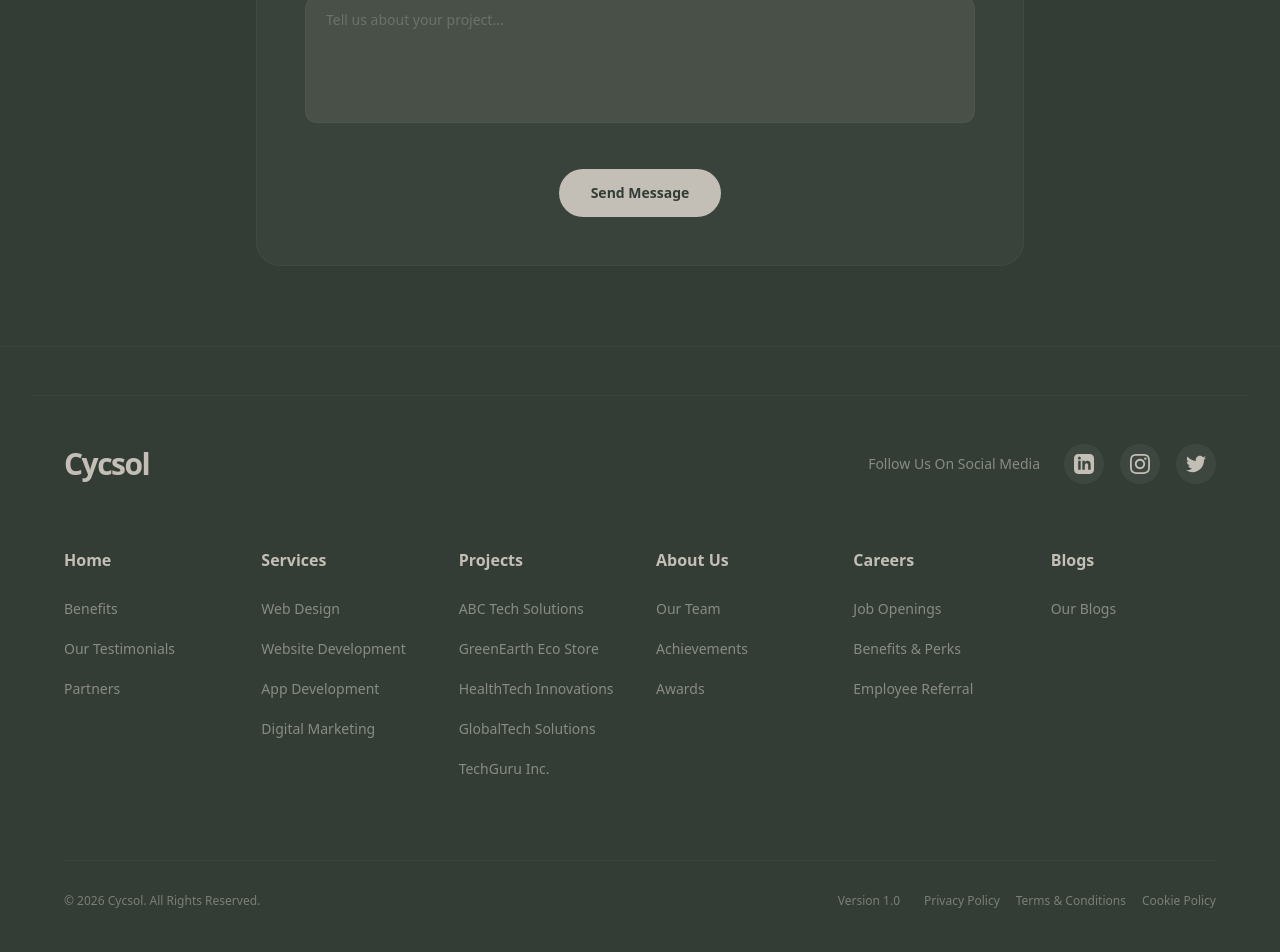
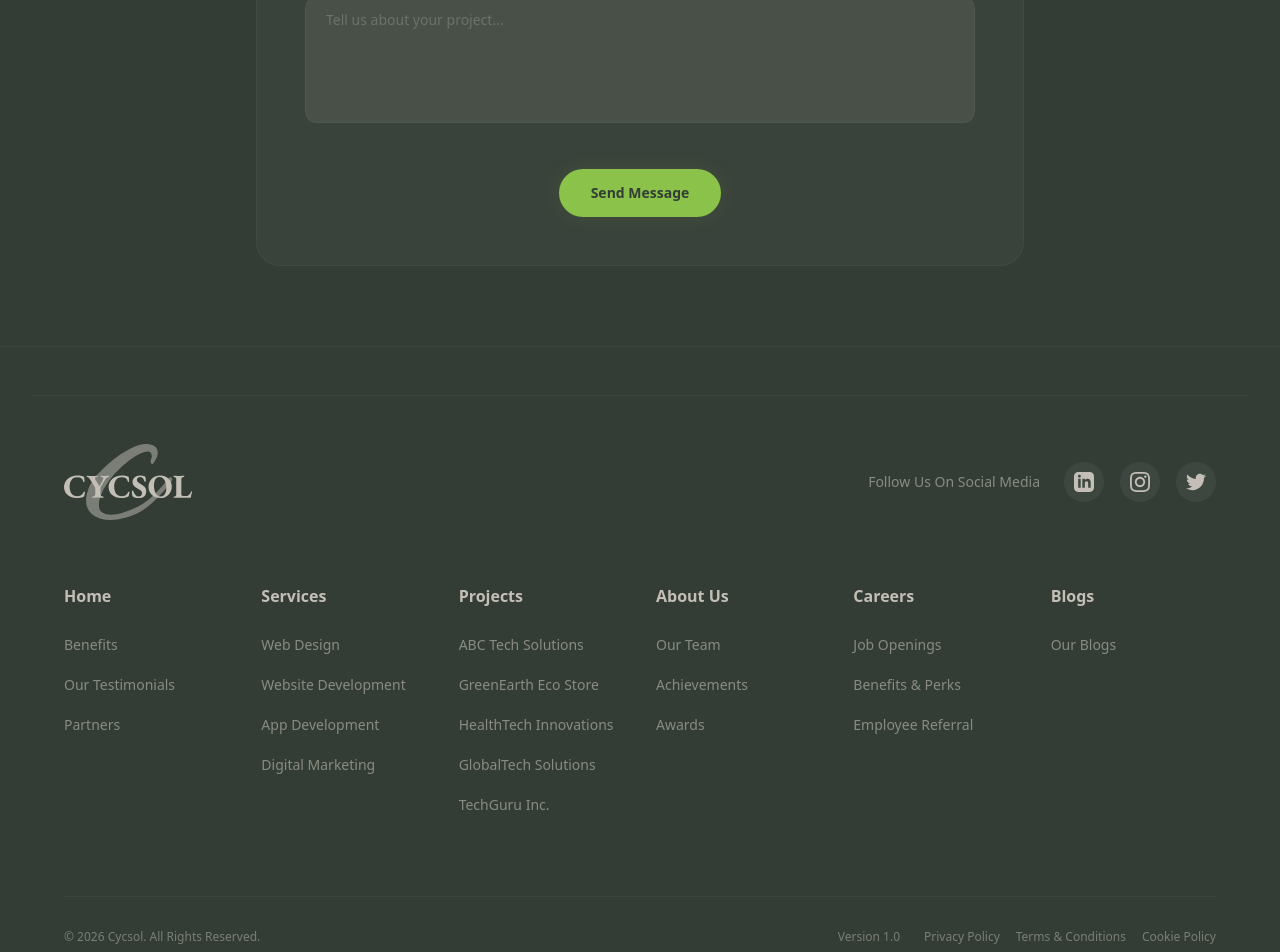
Before and after one commit to callmeab/cycsol, an Angular app: page /cycsol/contact in a window 1280 px wide. Shown: the part 1788-2740 px from the top of the page. Built offline with nearby package versions, Linux system fonts and the light colour scheme.

Commit message:
style: Adjust accent color variable and update logo fill color.

```diff
--- a/src/app/components/footer-cta/footer-cta.html
+++ b/src/app/components/footer-cta/footer-cta.html
@@ -22,7 +22,7 @@
                 <p class="text-white text-sm font-medium mb-4">Unlock Your Digital Potential Today</p>
                 <div class="flex flex-col sm:flex-row gap-4 justify-center">
                     <button
-                        class="bg-white text-black hover:bg-gray-200 px-8 py-3 rounded-full text-sm font-semibold transition-colors">
+                        class="bg-[var(--accent-primary)] text-[var(--bg-dark)] hover:bg-[var(--accent-primary)]/90 px-8 py-3 rounded-full text-sm font-semibold transition-colors">
                         Get Started
                     </button>
                     <button
--- a/src/app/components/footer/footer.html
+++ b/src/app/components/footer/footer.html
@@ -8,7 +8,8 @@
 
                 <!-- Top Section: Logo & Socials -->
                 <div class="flex flex-col md:flex-row justify-between items-center mb-16 gap-6">
-                    <a href="#" class="text-3xl font-bold tracking-tighter">Cycsol</a>
+                    <a href="#" class="text-3xl font-bold tracking-tighter"> <img src="/logo.svg" alt=""
+                            class="w-32"></a>
 
                     <div class="flex items-center gap-4">
                         <span class="text-sm font-medium text-[var(--text-primary)]/60 mr-2">Follow Us On Social
--- a/src/app/components/hero/hero.html
+++ b/src/app/components/hero/hero.html
@@ -27,7 +27,7 @@
                     Potential Today</p>
                 <div class="flex flex-col sm:flex-row gap-4 justify-center">
                     <button
-                        class="bg-[var(--text-primary)] text-[var(--bg-dark)] hover:bg-[var(--text-primary)]/90 px-8 py-3 rounded-full text-sm font-semibold transition-colors">
+                        class="bg-[var(--accent-primary)] text-[var(--bg-dark)] hover:bg-[var(--accent-primary)]/90 px-8 py-3 rounded-full text-sm font-semibold transition-colors">
                         Get Started
                     </button>
                     <button
--- a/src/app/components/navbar/navbar.html
+++ b/src/app/components/navbar/navbar.html
@@ -5,7 +5,7 @@
       <!-- Logo -->
       <div class="flex-shrink-0">
         <a routerLink="/" class="text-[var(--text-primary)] text-3xl font-bold tracking-tighter cursor-pointer"><img
-            src="/logo.svg" alt=""></a>
+            class="w-20" src="/logo.svg" alt=""></a>
       </div>
 
       <!-- Desktop Menu -->
--- a/src/app/components/ui/feature-card/feature-card.html
+++ b/src/app/components/ui/feature-card/feature-card.html
@@ -54,11 +54,11 @@
 
     <div class="flex justify-center">
         <button
-            class="flex items-center text-sm font-medium text-[var(--text-primary)] group-hover:text-[var(--text-primary)]/80 transition-colors">
+            class="flex items-center text-sm font-medium text-[var(--accent-primary)] group-hover:text-[var(--accent-primary)]/80 transition-colors">
             Learn More
             <div
-                class="ml-2 w-6 h-6 rounded-full bg-[var(--text-primary)]/10 flex items-center justify-center group-hover:bg-[var(--text-primary)]/20 transition-colors">
-                <svg class="w-3 h-3 text-[var(--text-primary)]" fill="none" viewBox="0 0 24 24" stroke="currentColor">
+                class="ml-2 w-6 h-6 rounded-full bg-[var(--accent-primary)]/10 flex items-center justify-center group-hover:bg-[var(--accent-primary)]/20 transition-colors">
+                <svg class="w-3 h-3 text-[var(--accent-primary)]" fill="none" viewBox="0 0 24 24" stroke="currentColor">
                     <path stroke-linecap="round" stroke-linejoin="round" stroke-width="2"
                         d="M14 5l7 7m0 0l-7 7m7-7H3" />
                 </svg>
--- a/src/app/components/ui/service-card/service-card.html
+++ b/src/app/components/ui/service-card/service-card.html
@@ -139,7 +139,7 @@
 
         <!-- Button -->
         <button
-            class="group/btn flex items-center gap-2 px-5 py-2.5 rounded-full bg-[var(--secondary-primary)]/10 border border-[var(--secondary-primary)]/10 hover:border-[var(--secondary-primary)]/20 hover:bg-[var(--secondary-primary)]/20 transition-all duration-300 ml-auto">
+            class="group/btn flex items-center gap-2 px-5 py-2.5 rounded-full bg-[var(--accent-primary)]/10 border border-[var(--accent-primary)]/10 hover:border-[var(--accent-primary)]/20 hover:bg-[var(--accent-primary)]/20 transition-all duration-300 ml-auto">
             <span class="text-sm font-medium text-[var(--text-primary)]">{{ buttonText }}</span>
             <div
                 class="w-6 h-6 rounded-full bg-[var(--text-primary)]/10 flex items-center justify-center group-hover/btn:bg-[var(--text-primary)]/20 transition-colors">
--- a/src/app/components/ui/work-card/work-card.html
+++ b/src/app/components/ui/work-card/work-card.html
@@ -25,7 +25,7 @@
         <div
             class="absolute inset-0 bg-[var(--bg-dark)]/60 opacity-0 group-hover:opacity-100 transition-opacity duration-300 flex items-end justify-center pb-8">
             <button
-                class="bg-[var(--secondary-primary)]/10 hover:bg-[var(--secondary-primary)]/20 text-[var(--text-primary)] backdrop-blur-md px-6 py-2 rounded-full text-sm font-medium flex items-center gap-2 transition-all translate-y-4 group-hover:translate-y-0 duration-300">
+                class="bg-[var(--accent-primary)]/10 hover:bg-[var(--accent-primary)]/20 text-[var(--text-primary)] backdrop-blur-md px-6 py-2 rounded-full text-sm font-medium flex items-center gap-2 transition-all translate-y-4 group-hover:translate-y-0 duration-300">
                 View Project Details
                 <svg class="w-4 h-4" fill="none" viewBox="0 0 24 24" stroke="currentColor">
                     <path stroke-linecap="round" stroke-linejoin="round" stroke-width="2"
--- a/src/app/pages/contact-page/contact-page.html
+++ b/src/app/pages/contact-page/contact-page.html
@@ -227,7 +227,7 @@
 
                 <div class="flex justify-center pt-4">
                     <button type="submit"
-                        class="px-8 py-3.5 rounded-full bg-[var(--text-primary)] text-[var(--bg-dark)] font-bold text-sm hover:bg-[var(--text-primary)]/90 transition-all shadow-[0_0_20px_rgba(var(--text-primary-rgb),0.1)] hover:shadow-[0_0_25px_rgba(var(--text-primary-rgb),0.2)]">
+                        class="px-8 py-3.5 rounded-full bg-[var(--accent-primary)] text-[var(--bg-dark)] font-bold text-sm hover:bg-[var(--accent-primary)]/90 transition-all shadow-[0_0_20px_rgba(var(--accent-primary-rgb),0.1)] hover:shadow-[0_0_25px_rgba(var(--accent-primary-rgb),0.2)]">
                         Send Message
                     </button>
                 </div>
--- a/src/app/pages/services-page/services-page.html
+++ b/src/app/pages/services-page/services-page.html
@@ -229,7 +229,7 @@
 
                         <div class="flex justify-center">
                             <button
-                                class="px-6 py-3 rounded-full border border-[var(--secondary-primary)]/20 bg-[var(--secondary-primary)]/10 hover:bg-[var(--secondary-primary)]/20 text-[var(--text-primary)] text-sm font-medium transition-all flex items-center gap-2">
+                                class="px-6 py-3 rounded-full border border-[var(--accent-primary)]/20 bg-[var(--accent-primary)]/10 hover:bg-[var(--accent-primary)]/20 text-[var(--text-primary)] text-sm font-medium transition-all flex items-center gap-2">
                                 View All Projects
                                 <svg class="w-4 h-4" fill="none" stroke="currentColor" viewBox="0 0 24 24">
                                     <path stroke-linecap="round" stroke-linejoin="round" stroke-width="2"
```
Also changed, not shown: public/logo.svg.
